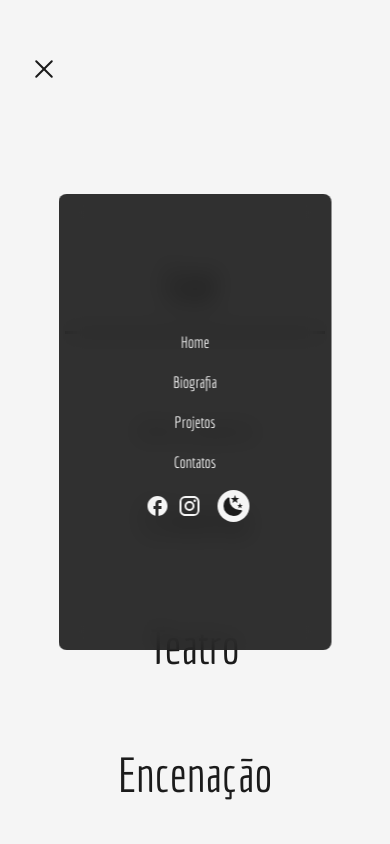
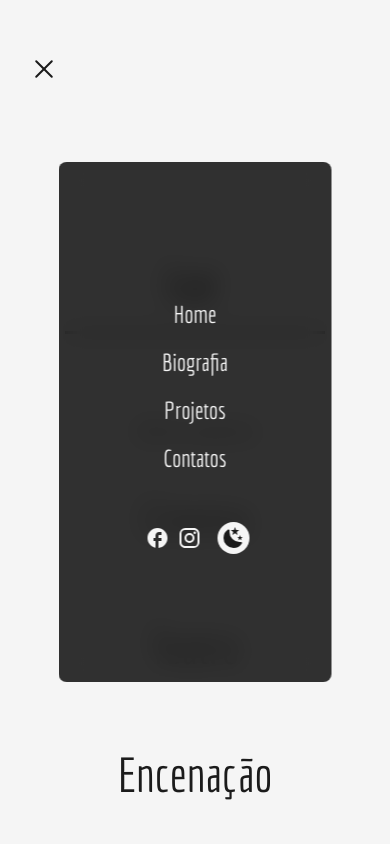
Before and after one commit to dopelyner/bernardo-santo-tirso, a Next.js app: page /light in a window 390 px wide. Both pictures are taken after a click on the button 44 px from the left and 69 px from the top of the page. Shown: the top 844 px of the page. Built offline with nearby package versions, Linux system fonts and the light colour scheme.

Commit message:
fix: close mobile menu outside the container

```diff
--- a/src/components/Navbar.js
+++ b/src/components/Navbar.js
@@ -2,7 +2,7 @@ import { projectsSubMenu, socialLinks } from '@/constants'
 import { motion } from 'framer-motion'
 import Link from 'next/link'
 import { useRouter } from 'next/router'
-import { useState } from 'react'
+import { useEffect, useRef, useState } from 'react'
 import { FacebookIcon, InstagramIcon, MoonIcon, SunIcon } from './Icons'
 import useThemeSwitcher from './hooks/useThemeSwitcher'
 
@@ -58,9 +58,7 @@ export const CustomLink = ({ href, title, className = "", subMenu }) => {
                             {title}
                         </h3>
                     </Link>
-                    {/* <span className="h-[2px] inline-block bg-dark dark:bg-light absolute left-0 -bottom-0.5 w-full transition-[width]
-                    ease duration-300"
-                    /> */}
+
                     {isSubMenuOpen && (
                         <div
                             className={`absolute top-full left-0 ml-2 mt-0 flex bg-dark dark:bg-light/75 rounded-lg
@@ -110,12 +108,11 @@ const CustomMobileLink = ({ href, title, className = "", toggle }) => {
     }
 
     return (
-        <button href={href} className={`${className} relative group text-light dark:text-dark my-2`} onClick={handleClick}>
+        <button href={href} className={`${className} relative group text-light text-2xl dark:text-dark my-2`} onClick={handleClick}>
             {title}
-            <span className={`h-[2px] inline-block bg-light absolute left-0
+            <span className={`h-[2px] inline-block bg-light dark:bg-dark absolute left-0
                 -bottom-0.5 group-hover:w-full transition-[width] ease duration-300
-                ${router.asPath == href ? 'w-full' : 'w-0'}
-                dark:bg-dark `}>&nbsp;
+                ${router.asPath == href ? 'w-full' : 'w-0'}`}>&nbsp;
             </span>
         </button>
     )
@@ -127,6 +124,21 @@ const Navbar = () => {
 
     const [mode, setMode] = useThemeSwitcher()
     const [isOpen, setIsOpen] = useState(false);
+    const ref = useRef()
+
+    useEffect(() => {
+        const handleOutsideClick = (event) => {
+            if (ref.current && !ref.current.contains(event.target)) {
+                setIsOpen(false);
+            }
+        };
+
+        document.addEventListener('mousedown', handleOutsideClick);
+
+        return () => {
+            document.removeEventListener('mousedown', handleOutsideClick);
+        };
+    }, []);
 
     const handleClick = () => {
         setIsOpen(!isOpen)
@@ -187,7 +199,9 @@ const Navbar = () => {
                         initial={{ scale: 0, opacity: 0, x: "-50%", y: "-50%" }}
                         animate={{ scale: 1, opacity: 1 }}
                         className='min-w-[70vw] flex flex-col justify-between items-center fixed top-1/2 left-1/2
-                            -translate-x-1/2 -translate-y-1/2 z-30 bg-dark/90 dark:bg-light/75 rounded-lg backdrop-blur-md py-32'>
+                            -translate-x-1/2 -translate-y-1/2 z-30 bg-dark/90 dark:bg-light/75 rounded-lg backdrop-blur-md py-32'
+                        ref={ref}
+                    >
 
                         <nav className='flex items-center flex-col justify-center'>
                             <CustomMobileLink href="/" title="Home" className='' toggle={handleClick} />
@@ -196,7 +210,7 @@ const Navbar = () => {
                             <CustomMobileLink href="/contacts" title="Contatos" className='' toggle={handleClick} />
                         </nav>
 
-                        <nav className='flex items-center justify-center flex-wrap mt-2'>
+                        <nav className='flex items-center justify-center flex-wrap mt-10'>
                             <motion.a href={facebookURL} target={'_blank'}
                                 className="w-6 mr-3 sm:mx-1"
                                 whileHover={{ y: -2 }}
```
